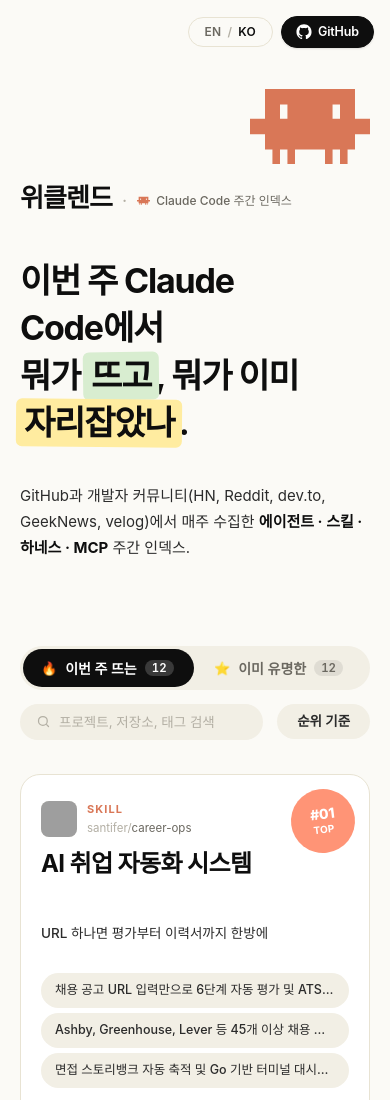
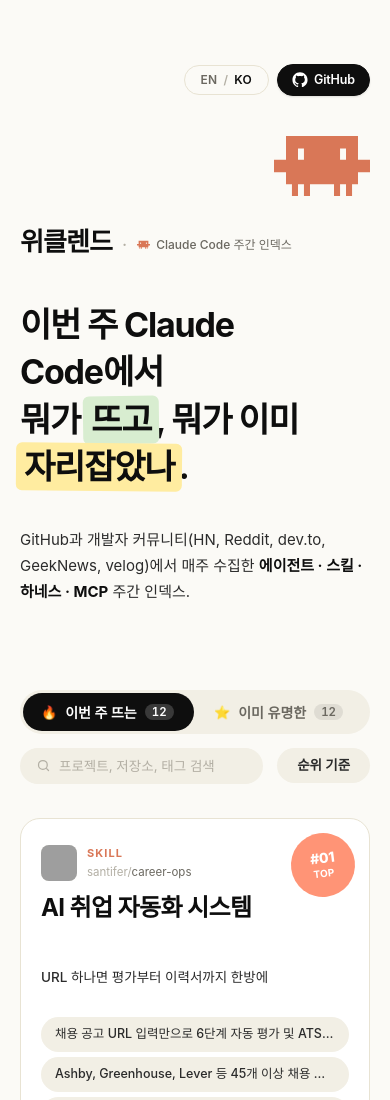
Before and after one commit to INNO-HI/cc-trends, a plain HTML site: page site/index.html in a window 390 px wide. Shown: the top 1100 px of the page. Drawn offline with Linux system fonts and the light colour scheme; grey boxes are pictures that could not be loaded; a web font is replaced by a local one.

Commit message:
ui: stack brand-actions above claude logo in hero-right column

```diff
--- a/site/index.html
+++ b/site/index.html
@@ -32,17 +32,6 @@
 <body>
 
 <header class="hero">
-  <div class="brand-actions">
-    <button class="lang-toggle" id="lang-toggle" aria-label="언어 전환" type="button">
-      <span class="lang-opt" data-lang="en">EN</span>
-      <span class="lang-sep">/</span>
-      <span class="lang-opt" data-lang="ko">KO</span>
-    </button>
-    <a class="gh-btn" href="https://github.com/INNO-HI/weeklaude" target="_blank" rel="noopener" aria-label="GitHub 저장소 열기">
-      <svg class="gh-btn-icon" width="16" height="16" viewBox="0 0 24 24" fill="currentColor" aria-hidden="true"><path d="M12 .5C5.73.5.67 5.56.67 11.83c0 5.01 3.24 9.26 7.75 10.76.57.1.78-.24.78-.55v-1.93c-3.15.69-3.81-1.52-3.81-1.52-.52-1.31-1.26-1.66-1.26-1.66-1.03-.7.08-.69.08-.69 1.14.08 1.74 1.17 1.74 1.17 1.01 1.74 2.66 1.24 3.31.95.1-.74.4-1.24.72-1.53-2.51-.29-5.15-1.25-5.15-5.57 0-1.23.44-2.23 1.16-3.02-.12-.29-.5-1.44.11-3 0 0 .95-.3 3.1 1.16.9-.25 1.86-.38 2.82-.38.96 0 1.92.13 2.82.38 2.15-1.46 3.1-1.16 3.1-1.16.61 1.56.23 2.71.11 3 .72.79 1.16 1.79 1.16 3.02 0 4.33-2.65 5.28-5.17 5.56.41.35.77 1.05.77 2.11v3.13c0 .31.21.66.79.55 4.5-1.5 7.74-5.75 7.74-10.76C23.33 5.56 18.27.5 12 .5z"/></svg>
-      <span class="gh-btn-text">GitHub</span>
-    </a>
-  </div>
   <div class="hero-main">
     <div class="brand-row">
       <div class="service-brand">
@@ -62,10 +51,23 @@
        data-i18n-en-html="A weekly index of <strong>agents · skills · harnesses · MCP</strong> collected from GitHub and developer communities (HN, Reddit, dev.to, GeekNews, velog)."
        data-i18n-ko-html="GitHub과 개발자 커뮤니티(HN, Reddit, dev.to, GeekNews, velog)에서 매주 수집한 <strong>에이전트 · 스킬 · 하네스 · MCP</strong> 주간 인덱스.">GitHub과 개발자 커뮤니티(HN, Reddit, dev.to, GeekNews, velog)에서 매주 수집한 <strong>에이전트 · 스킬 · 하네스 · MCP</strong> 주간 인덱스.</p>
   </div>
-  <div class="hero-art" aria-hidden="true">
-    <svg viewBox="0 0 24 24" width="100%" height="100%">
-      <path fill-rule="evenodd" clip-rule="evenodd" d="M20.998 10.949H24v3.102h-3v3.028h-1.487V20H18v-2.921h-1.487V20H15v-2.921H9V20H7.488v-2.921H6V20H4.487v-2.921H3V14.05H0V10.95h3V5h17.998v5.949zM6 10.949h1.488V8.102H6v2.847zm10.51 0H18V8.102h-1.49v2.847z" fill="#D97757"/>
-    </svg>
+  <div class="hero-right">
+    <div class="brand-actions">
+      <button class="lang-toggle" id="lang-toggle" aria-label="언어 전환" type="button">
+        <span class="lang-opt" data-lang="en">EN</span>
+        <span class="lang-sep">/</span>
+        <span class="lang-opt" data-lang="ko">KO</span>
+      </button>
+      <a class="gh-btn" href="https://github.com/INNO-HI/weeklaude" target="_blank" rel="noopener" aria-label="GitHub 저장소 열기">
+        <svg class="gh-btn-icon" width="16" height="16" viewBox="0 0 24 24" fill="currentColor" aria-hidden="true"><path d="M12 .5C5.73.5.67 5.56.67 11.83c0 5.01 3.24 9.26 7.75 10.76.57.1.78-.24.78-.55v-1.93c-3.15.69-3.81-1.52-3.81-1.52-.52-1.31-1.26-1.66-1.26-1.66-1.03-.7.08-.69.08-.69 1.14.08 1.74 1.17 1.74 1.17 1.01 1.74 2.66 1.24 3.31.95.1-.74.4-1.24.72-1.53-2.51-.29-5.15-1.25-5.15-5.57 0-1.23.44-2.23 1.16-3.02-.12-.29-.5-1.44.11-3 0 0 .95-.3 3.1 1.16.9-.25 1.86-.38 2.82-.38.96 0 1.92.13 2.82.38 2.15-1.46 3.1-1.16 3.1-1.16.61 1.56.23 2.71.11 3 .72.79 1.16 1.79 1.16 3.02 0 4.33-2.65 5.28-5.17 5.56.41.35.77 1.05.77 2.11v3.13c0 .31.21.66.79.55 4.5-1.5 7.74-5.75 7.74-10.76C23.33 5.56 18.27.5 12 .5z"/></svg>
+        <span class="gh-btn-text">GitHub</span>
+      </a>
+    </div>
+    <div class="hero-art" aria-hidden="true">
+      <svg viewBox="0 0 24 24" width="100%" height="100%">
+        <path fill-rule="evenodd" clip-rule="evenodd" d="M20.998 10.949H24v3.102h-3v3.028h-1.487V20H18v-2.921h-1.487V20H15v-2.921H9V20H7.488v-2.921H6V20H4.487v-2.921H3V14.05H0V10.95h3V5h17.998v5.949zM6 10.949h1.488V8.102H6v2.847zm10.51 0H18V8.102h-1.49v2.847z" fill="#D97757"/>
+      </svg>
+    </div>
   </div>
 </header>
 
--- a/site/styles.css
+++ b/site/styles.css
@@ -63,7 +63,8 @@
 .hero-art svg { display: block; width: 100%; height: 100%; }
 @media (max-width: 760px) {
   .hero { grid-template-columns: 1fr; gap: 24px; }
-  .hero-art { width: 120px; justify-self: end; order: -1; margin-bottom: -24px; }
+  .hero-right { flex-direction: row; justify-content: space-between; align-items: center; order: -1; }
+  .hero-art { width: 96px; margin-bottom: -8px; }
 }
 .brand-row {
   display: flex;
@@ -102,18 +103,17 @@
 }
 .service-sub svg { flex-shrink: 0; }
 
-/* ─── Brand actions (top-right of hero, above claude logo) ─── */
+/* ─── Hero right column (actions stacked above logo) ────────── */
+.hero-right {
+  display: flex;
+  flex-direction: column;
+  align-items: flex-end;
+  gap: 20px;
+}
 .brand-actions {
-  position: absolute;
-  top: 28px;
-  right: 32px;
   display: inline-flex;
   align-items: center;
   gap: 8px;
-  z-index: 5;
-}
-@media (max-width: 760px) {
-  .brand-actions { top: 16px; right: 16px; }
 }
 
 .service-brand-dot {
```
